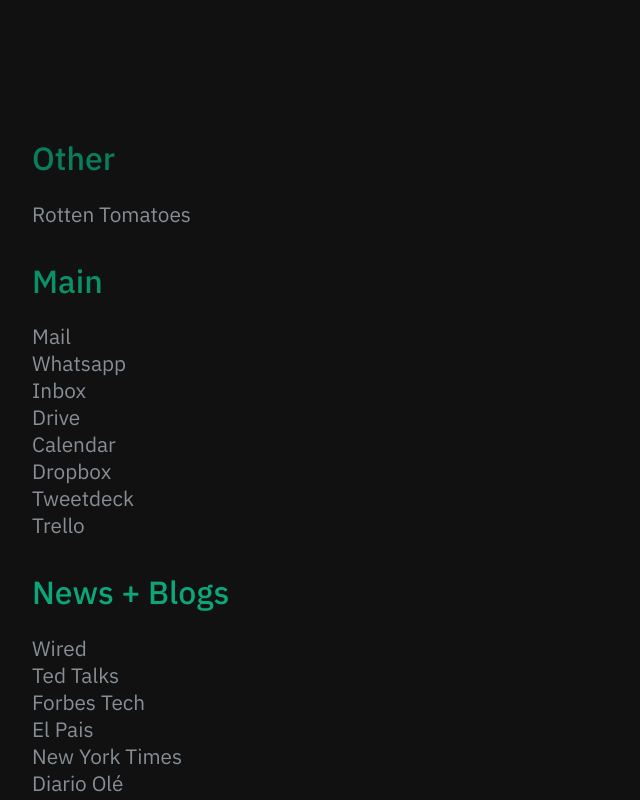
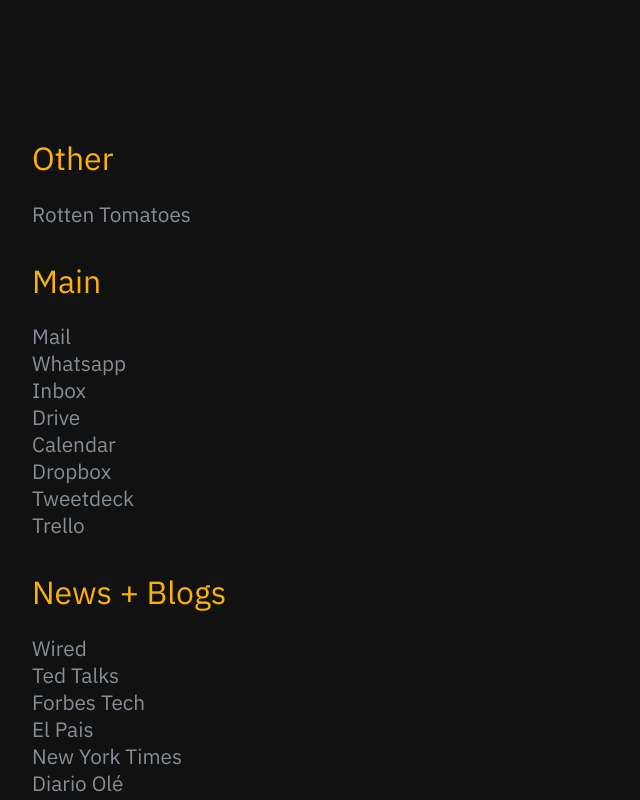
Before and after one commit to singuerinc/dial, a React (Vite) app: page / in a window 1280 px wide. Shown: the top 800 px of the page, without its empty margins (0-640 px from the left). Built offline with nearby package versions, Linux system fonts and the light colour scheme.

Commit message:
feat: more styles

```diff
--- a/css/main.css
+++ b/css/main.css
@@ -20,17 +20,6 @@
   padding: 0;
 }
 
-a {
-  font-weight: 400;
-  color: var(--oc-gray-6);
-  text-decoration: none;
-  transition: color 0.4s ease;
-}
-
-a:hover {
-  color: var(--oc-teal-3);
-}
-
 textarea,
 select,
 input,
--- a/src/components/Category.tsx
+++ b/src/components/Category.tsx
@@ -1,19 +1,6 @@
 import * as React from "react";
 import { ICategory } from "../ICategory";
 import styled from "styled-components";
-
-const colors = [
-  "#e6fcf5",
-  "#c3fae8",
-  "#96f2d7",
-  "#63e6be",
-  "#38d9a9",
-  "#20c997",
-  "#12b886",
-  "#0ca678",
-  "#099268",
-  "#087f5b"
-];
 
 interface IProps extends ICategory {
   index: number;
@@ -23,7 +10,7 @@
   return (
     <List>
       <li>
-        <Title style={{ color: colors[9 - (index % 9)] }}>{title}</Title>
+        <Title>{title}</Title>
       </li>
       {links.map((link, index) => (
         <li key={index}>
@@ -36,8 +23,8 @@
 
 const Title = styled.h1`
   font-size: 2.5em;
-  font-weight: 500;
-  color: var(--oc-gray-7);
+  font-weight: 400;
+  color: #fab005;
   text-transform: capitalize;
 
   @media (min-width: 992px) {
@@ -50,8 +37,15 @@
 `;
 
 const Link = styled.a`
-  display: block;
   font-size: 1.7em;
+  font-weight: 400;
+  color: var(--oc-gray-6);
+  text-decoration: none;
+  transition: color 0.3s ease;
+
+  :hover {
+    color: #fff;
+  }
 
   @media (min-width: 992px) {
     font-size: 1.3em;
--- a/src/components/Dial.tsx
+++ b/src/components/Dial.tsx
@@ -23,12 +23,16 @@
   function handleSearchChange(value: string) {
     // select those categories that contains results
     const filteredCats = initData.filter(cat => {
-      return cat.links.some(link => contains(value, link.label));
+      return cat.links.some(
+        link => contains(value, link.label) || contains(value, link.href)
+      );
     });
 
     // select only those links that matches the search
     const onlyWithLinks = filteredCats.map(cat => {
-      const links = cat.links.filter(link => contains(value, link.label));
+      const links = cat.links.filter(
+        link => contains(value, link.label) || contains(value, link.href)
+      );
       return { ...cat, links };
     });
 
--- a/src/components/Search.tsx
+++ b/src/components/Search.tsx
@@ -1,7 +1,6 @@
 import * as React from "react";
 import { useEffect, useRef, useState } from "react";
 import styled from "styled-components";
-import console = require("console");
 
 interface IProps {
   onChange: (value: string) => void;
@@ -47,6 +46,6 @@
   border: 0;
   padding: 0.3em 0;
   background-color: transparent;
-  color: var(--oc-teal-3);
+  color: #fff;
   font-weight: 300;
 `;
```
